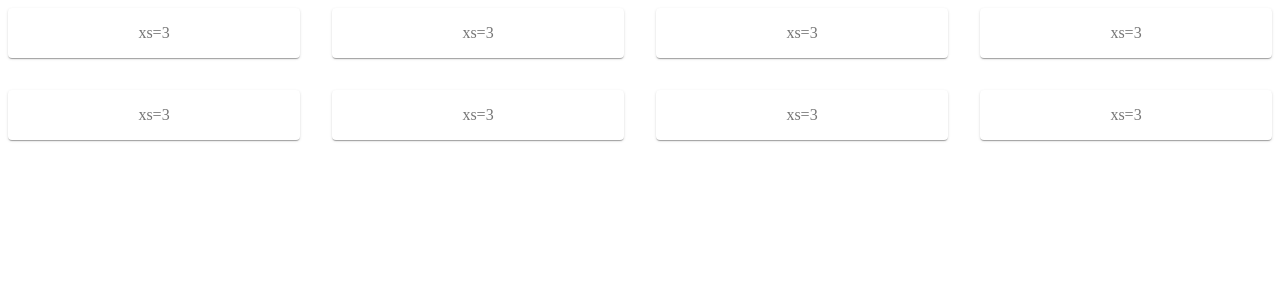
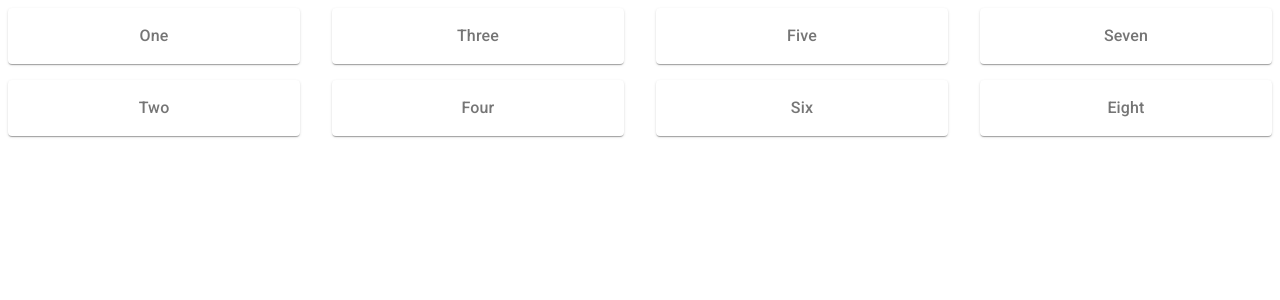
Before and after one commit to iampika/material-ui-cookbook, a React (Create React App) app: page / in a window 1280 px wide. Shown: the top 300 px of the page. Built offline with nearby package versions, Linux system fonts and the light colour scheme.

Commit message:
Add: Column Direction

```diff
--- a/src/App.js
+++ b/src/App.js
@@ -1,8 +1,8 @@
 import React from 'react'
-import FixedColumnLayout from './Grids/FixedColumnLayout'
+import ColumnDirection from './Grids/ColumnDirection'
 
 function App() {
-  return <FixedColumnLayout></FixedColumnLayout>
+  return <ColumnDirection></ColumnDirection>
 }
 
 export default App
--- /dev/null
+++ b/src/Grids/ColumnDirection.js
@@ -0,0 +1,93 @@
+import {
+  Hidden,
+  Paper,
+  Typography
+} from '@material-ui/core'
+import Grid from '@material-ui/core/Grid'
+import { withStyles } from '@material-ui/core/styles'
+import React from 'react'
+
+const styles = theme => ({
+  root: {
+    flexGrow: 1
+  },
+  paper: {
+    padding: theme.spacing(2),
+    textAlign: 'center',
+    color: theme.palette.text.secondary
+  }
+})
+
+const Container = props => <Grid container {...props} />
+const Item = props => <Grid item {...props} />
+
+const ColumnDirection = withStyles(styles)(
+  ({ classes }) => {
+    return (
+      <div className={classes.root}>
+        <Container justify="space-between" spacing={4}>
+          <Item xs={3}>
+            <Container direction="column" spacing={2}>
+              <Item>
+                <Paper className={classes.paper}>
+                  <Typography>One</Typography>
+                </Paper>
+              </Item>
+              <Item>
+                <Paper className={classes.paper}>
+                  <Typography>Two</Typography>
+                </Paper>
+              </Item>
+            </Container>
+          </Item>
+          <Item xs={3}>
+            <Container direction="column" spacing={2}>
+              <Item>
+                <Paper className={classes.paper}>
+                  <Typography>Three</Typography>
+                </Paper>
+              </Item>
+              <Item>
+                <Paper className={classes.paper}>
+                  <Typography>Four</Typography>
+                </Paper>
+              </Item>
+            </Container>
+          </Item>
+          <Item xs={3}>
+            <Container direction="column" spacing={2}>
+              <Item>
+                <Paper className={classes.paper}>
+                  <Typography>Five</Typography>
+                </Paper>
+              </Item>
+              <Item>
+                <Paper className={classes.paper}>
+                  <Typography>Six</Typography>
+                </Paper>
+              </Item>
+            </Container>
+          </Item>
+          <Hidden smDown>
+            <Item xs={3}>
+              <Container direction="column" spacing={2}>
+                <Item>
+                  <Paper className={classes.paper}>
+                    <Typography>Seven</Typography>
+                  </Paper>
+                </Item>
+                <Item>
+                  <Paper className={classes.paper}>
+                    <Typography>Eight</Typography>
+                  </Paper>
+                </Item>
+              </Container>
+            </Item>
+          </Hidden>
+        </Container>
+      </div>
+    )
+  }
+)
+
+export default ColumnDirection
```
